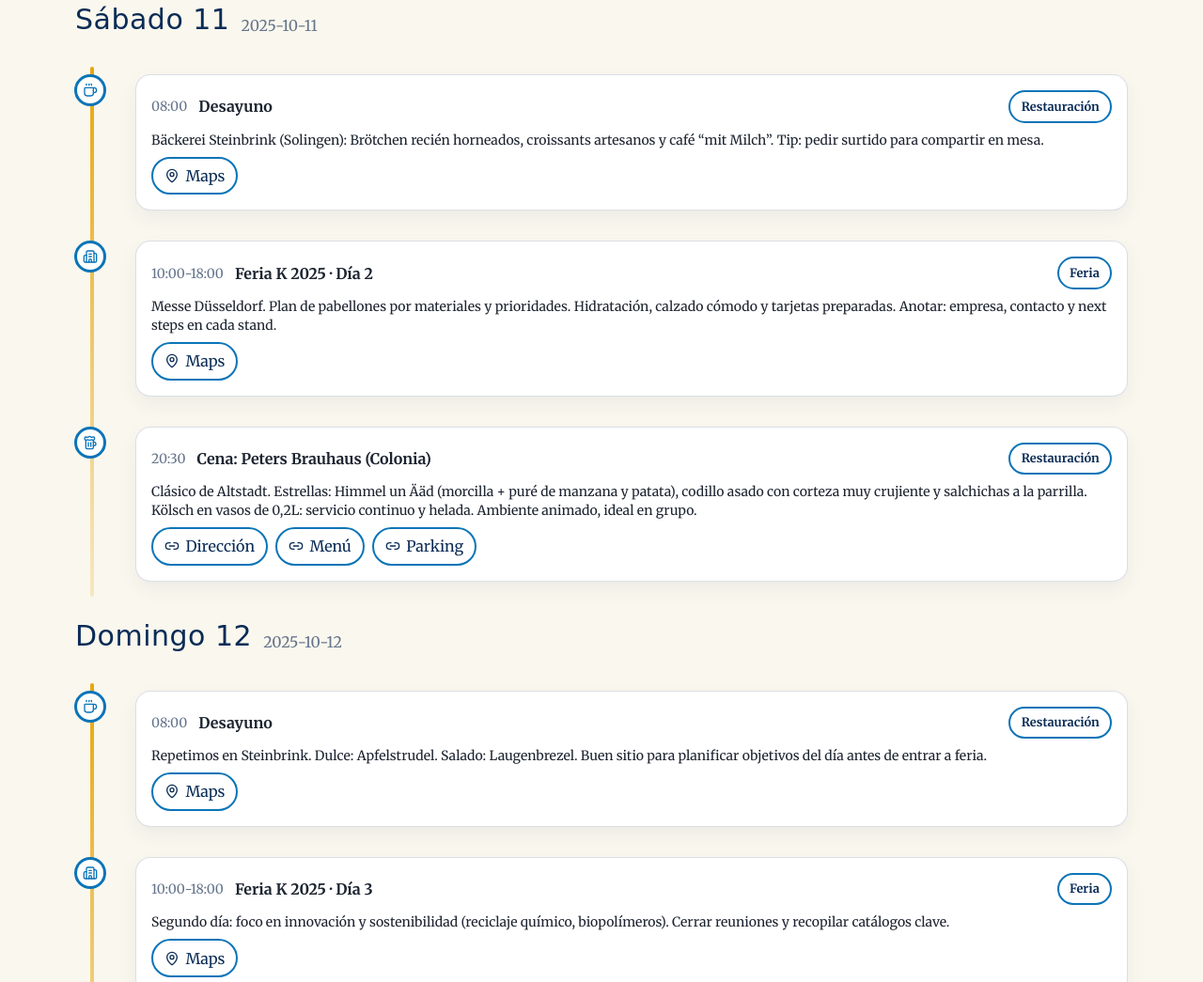
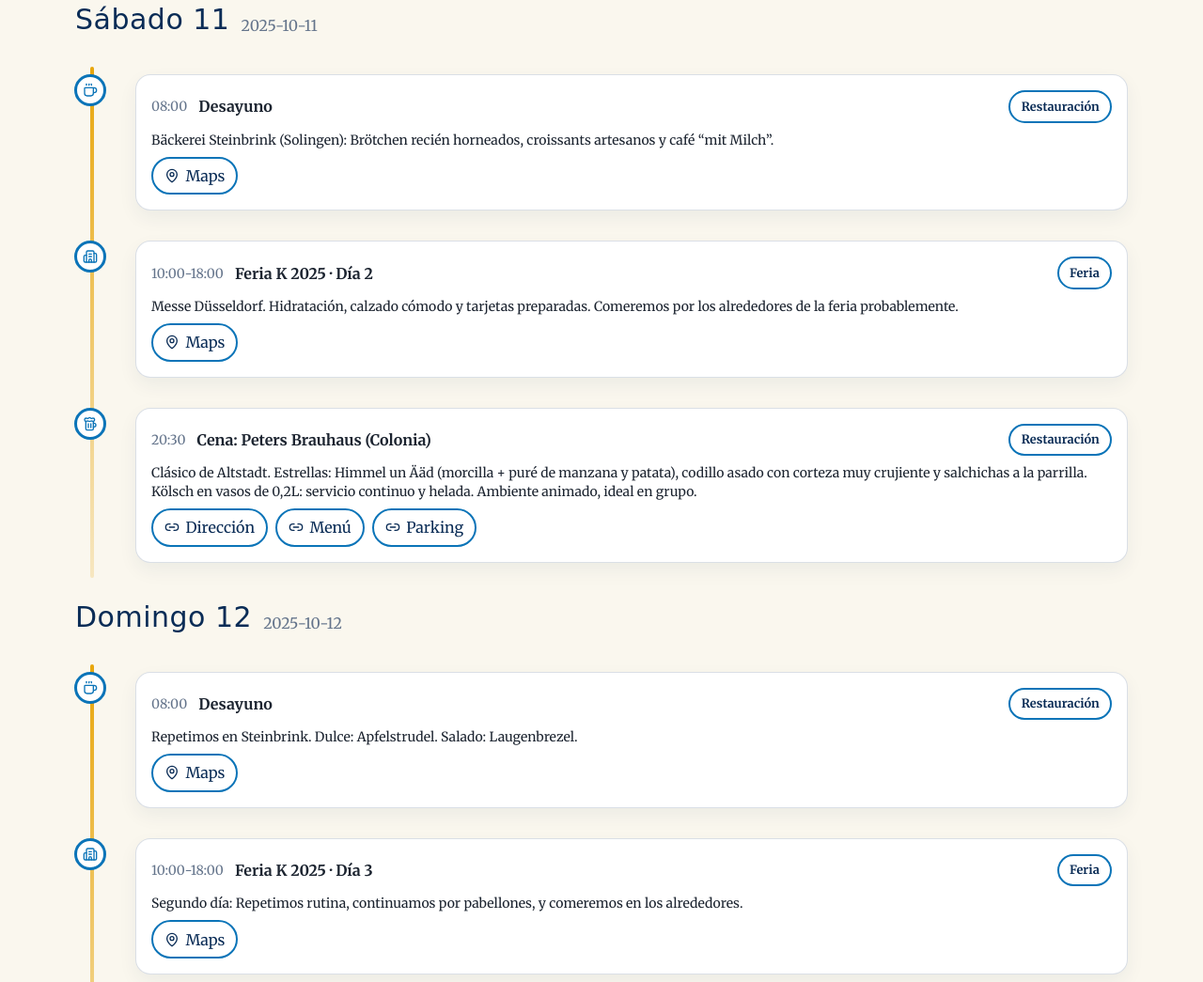
Before and after one commit to PabloMurillo/k_2025, a plain HTML site: page index.html in a window 1280 px wide. Shown: the part 1619-2664 px from the top of the page at 94% size. Drawn offline with nearby package versions, Linux system fonts and the light colour scheme; a web font is replaced by a local one.

Commit message:
Update index.html

```diff
--- a/index.html
+++ b/index.html
@@ -157,7 +157,7 @@
       days: [
         { key:'viernes', date:'2025-10-10', label:'Viernes 10', items:[
           { time:'13:20', title:'Llegada a Düsseldorf', type:'logistica', icon:'clock',
-            text:'Aterrizamos en Düsseldorf con energía. Recogemos equipaje y vamos directos a alquiler de coches. El mostrador está nada más salir de la terminal, hacia la izquierda del pasillo, pero si necesitamos comprar algo para casa, hay un supermercado dentro de la terminal (ver enlace). Está saliendo a la derecha al final del pasillo.',
+            text:'Aterrizamos en Düsseldorf. Recogemos equipaje y vamos directos a recoger los coches. El mostrador está nada más salir de la terminal hacia la izquierda del pasillo, pero si necesitamos comprar algo para la casa, hay un supermercado dentro de la terminal (ver enlace). Está saliendo a la derecha al final del pasillo.',
             links:[{label:'Supermercado (Terminal)', url:'https://share.google/bkzDiM0CvjHOJJh5V'}]
           },
           { time:'15:00-18:30', title:'Feria K 2025 · Día 1', type:'feria', icon:'building-2',
@@ -176,10 +176,10 @@
         ]},
         { key:'sabado', date:'2025-10-11', label:'Sábado 11', items:[
           { time:'08:00', title:'Desayuno', type:'restauracion', icon:'coffee',
-            text:'Bäckerei Steinbrink (Solingen): Brötchen recién horneados, croissants artesanos y café “mit Milch”. Tip: pedir surtido para compartir en mesa.',
+            text:'Bäckerei Steinbrink (Solingen): Brötchen recién horneados, croissants artesanos y café “mit Milch”.',
             link:'https://maps.app.goo.gl/X5wK1WAM3jvMSDsdA' },
           { time:'10:00-18:00', title:'Feria K 2025 · Día 2', type:'feria', icon:'building-2',
-            text:'Messe Düsseldorf. Plan de pabellones por materiales y prioridades. Hidratación, calzado cómodo y tarjetas preparadas. Anotar: empresa, contacto y next steps en cada stand.',
+            text:'Messe Düsseldorf. Hidratación, calzado cómodo y tarjetas preparadas. Comeremos por los alrededores de la feria probablemente.',
             link:'https://maps.app.goo.gl/Cp5zJsGBdERZ9pHi9' },
           { time:'20:30', title:'Cena: Peters Brauhaus (Colonia)', type:'restauracion', icon:'beer',
             text:'Clásico de Altstadt. Estrellas: Himmel un Ääd (morcilla + puré de manzana y patata), codillo asado con corteza muy crujiente y salchichas a la parrilla. Kölsch en vasos de 0,2L: servicio continuo y helada. Ambiente animado, ideal en grupo.',
@@ -191,10 +191,10 @@
         ]},
         { key:'domingo', date:'2025-10-12', label:'Domingo 12', items:[
           { time:'08:00', title:'Desayuno', type:'restauracion', icon:'coffee',
-            text:'Repetimos en Steinbrink. Dulce: Apfelstrudel. Salado: Laugenbrezel. Buen sitio para planificar objetivos del día antes de entrar a feria.',
+            text:'Repetimos en Steinbrink. Dulce: Apfelstrudel. Salado: Laugenbrezel.',
             link:'https://maps.app.goo.gl/X5wK1WAM3jvMSDsdA' },
           { time:'10:00-18:00', title:'Feria K 2025 · Día 3', type:'feria', icon:'building-2',
-            text:'Segundo día: foco en innovación y sostenibilidad (reciclaje químico, biopolímeros). Cerrar reuniones y recopilar catálogos clave.',
+            text:'Segundo día: Repetimos rutina, continuamos por pabellones, y comeremos en los alrededores.',
             link:'https://maps.app.goo.gl/Cp5zJsGBdERZ9pHi9' },
           { time:'20:30', title:'Cena: Uerige (Düsseldorf)', type:'restauracion', icon:'utensils',
             text:'La cuna del Altbier. Imprescindible: Haxe (codillo) con piel extra crujiente. Opción tradicional: Mettbrötchen (carne aliñada). Servicio directo: si quieres otra “Alt”, levanta el vaso. Ambiente ruidoso, auténtico y muy local.',
@@ -206,10 +206,10 @@
         ]},
         { key:'lunes', date:'2025-10-13', label:'Lunes 13', items:[
           { time:'08:30', title:'Desayuno', type:'restauracion', icon:'coffee',
-            text:'Berliner relleno y café para cargar pilas. Alternativa salada: bocadillo de queso y pepino. Take‑away disponible en la panadería.',
+            text:'Berliner relleno y café para cargar pilas. Alternativa salada: bocadillo de queso y pepino.',
             link:'https://maps.app.goo.gl/X5wK1WAM3jvMSDsdA' },
           { time:'10:00-14:00', title:'Feria K 2025 · Día 4', type:'feria', icon:'building-2',
-            text:'Último bloque en Messe Düsseldorf: cierre de propuestas, visitas pendientes y recap de contactos clave.',
+            text:'Último bloque en Messe Düsseldorf',
             link:'https://maps.app.goo.gl/Cp5zJsGBdERZ9pHi9' },
           { time:'15:30', title:'Rumbo al aeropuerto', type:'logistica', icon:'fuel',
             text:'Repostar en Total y devolver coche en Parkhaus P2 (CGN). Revisar depósito, fotos del coche por si acaso, y comprobante de entrega.',
@@ -232,9 +232,9 @@
         { es:'Con tarjeta de crédito, por favor', de:'Mit Kreditkarte, bitte.' },
         { es:'Una cerveza, por favor', de:'Ein Bier, bitte.' },
         { es:'Dos cervezas, por favor', de:'Zwei Bier, bitte.' },
-        { es:'3 cervezas, por favor', de:'Drei Bier, bitte.' },
-        { es:'4 cervezas, por favor', de:'Vier Bier, bitte.' },
-        { es:'5 cervezas, por favor', de:'Fünf Bier, bitte.' },
+        { es:'Tres cervezas, por favor', de:'Drei Bier, bitte.' },
+        { es:'Cuatro cervezas, por favor', de:'Vier Bier, bitte.' },
+        { es:'Cinco cervezas, por favor', de:'Fünf Bier, bitte.' },
         { es:'Muchas gracias', de:'Vielen Dank!' }
       ]
     };
```
